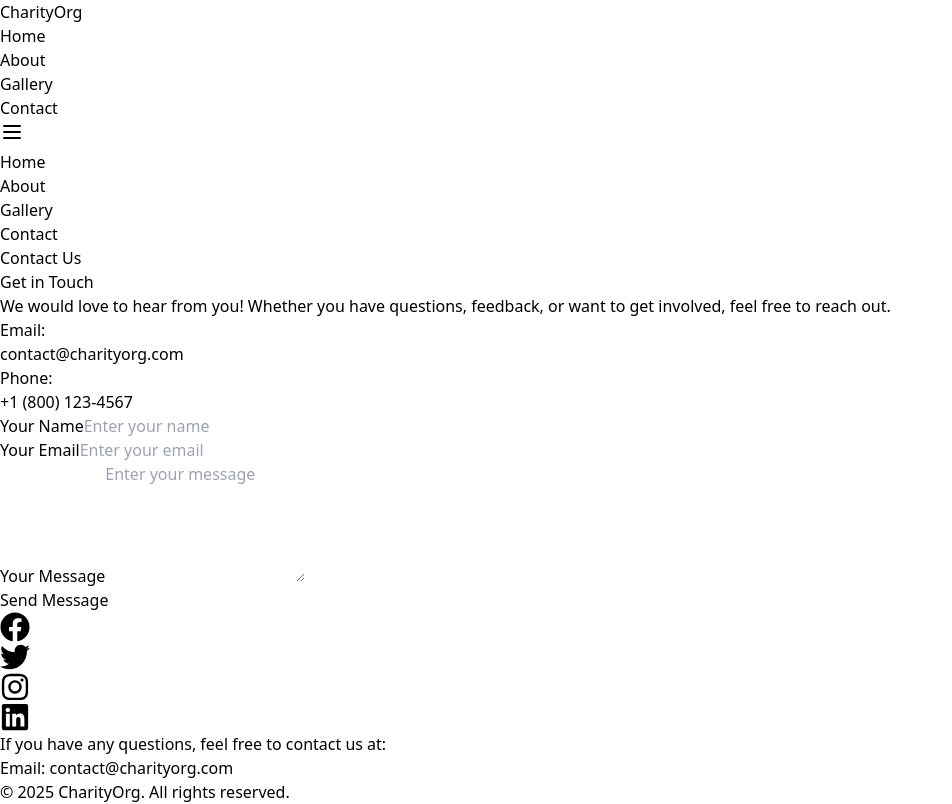
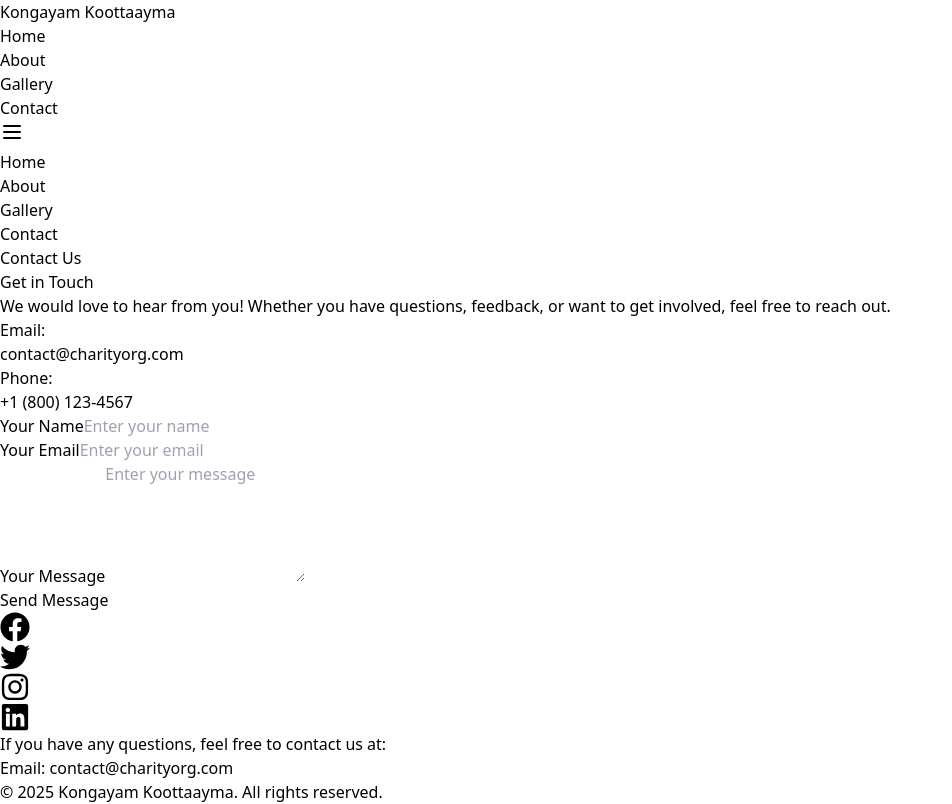
Before and after one commit to quotely-co/Kongayam_koottaayma, a React (Vite) app: page /contact in a window 1280 px wide. Shown: the whole page, without its empty margins (0-952 px from the left). Built offline with nearby package versions, Linux system fonts and the light colour scheme.

Commit message:
UPDATE:nav and the footer

```diff
--- a/src/components/Footer.jsx
+++ b/src/components/Footer.jsx
@@ -28,7 +28,7 @@
 
         {/* Copyright */}
         <div className="text-sm">
-          <p>&copy; 2025 CharityOrg. All rights reserved.</p>
+          <p>&copy; 2025 Kongayam Koottaayma. All rights reserved.</p>
         </div>
       </div>
     </footer>
--- a/src/components/Navbar.jsx
+++ b/src/components/Navbar.jsx
@@ -18,7 +18,7 @@
             to="/"
             className="text-xl font-bold tracking-tight hover:text-blue-100 transition-colors"
           >
-            CharityOrg
+            Kongayam Koottaayma
           </Link>
 
           {/* Desktop Menu */}
```
